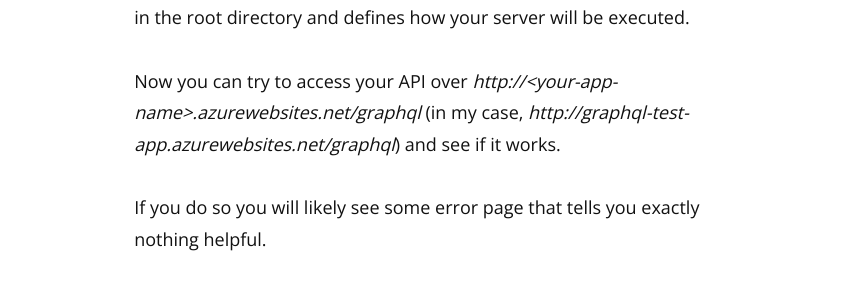
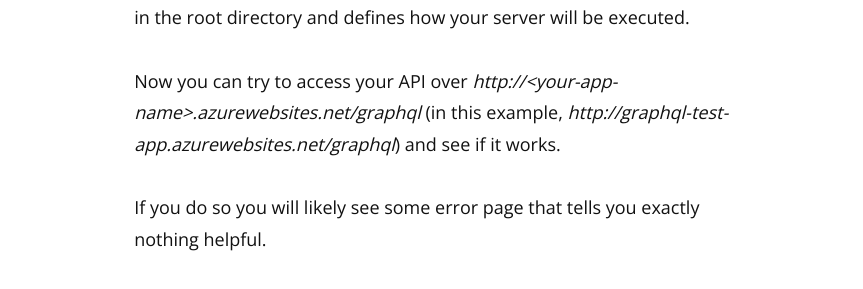
Before and after one commit to kabaehr/kabaehr.github.io, a Jekyll site: the page built from _posts/2017-04-23-deploying-a-node.js-graphql-api-to-azure.md, in a window 1280 px wide and 900 px high, scrolled down 6646 px. Shown: the part 160-449 px from the top of the window, without its empty margins (208-1071 px from the left). Built offline with Jekyll 4.4.1, drawn with Linux system fonts in a browser that asks for light colours; nearby versions of some CDN libraries.

Commit message:
changed wording

```diff
--- a/_posts/2017-04-23-deploying-a-node.js-graphql-api-to-azure.md
+++ b/_posts/2017-04-23-deploying-a-node.js-graphql-api-to-azure.md
@@ -154,7 +154,7 @@ Open the *.PublishSettings* file and connect to your app service with an FTP cli
 For deploying your code, you have to copy your server file and the whole *node_packages* folder. If you named your server file other than <code>server.js</code> you have to change the *web.config* accordingly.
 This files lays in the root directory and defines how your server will be executed.
 
-Now you can try to access your API over <em>http://\<your-app-name\>.azurewebsites.net/graphql</em> (in my case, <em>http://graphql-test-app.azurewebsites.net/graphql</em>) and see if it works.
+Now you can try to access your API over <em>http://\<your-app-name\>.azurewebsites.net/graphql</em> (in this example, <em>http://graphql-test-app.azurewebsites.net/graphql</em>) and see if it works.
 
 If you do so you will likely see some error page that tells you exactly nothing helpful.
 
```
